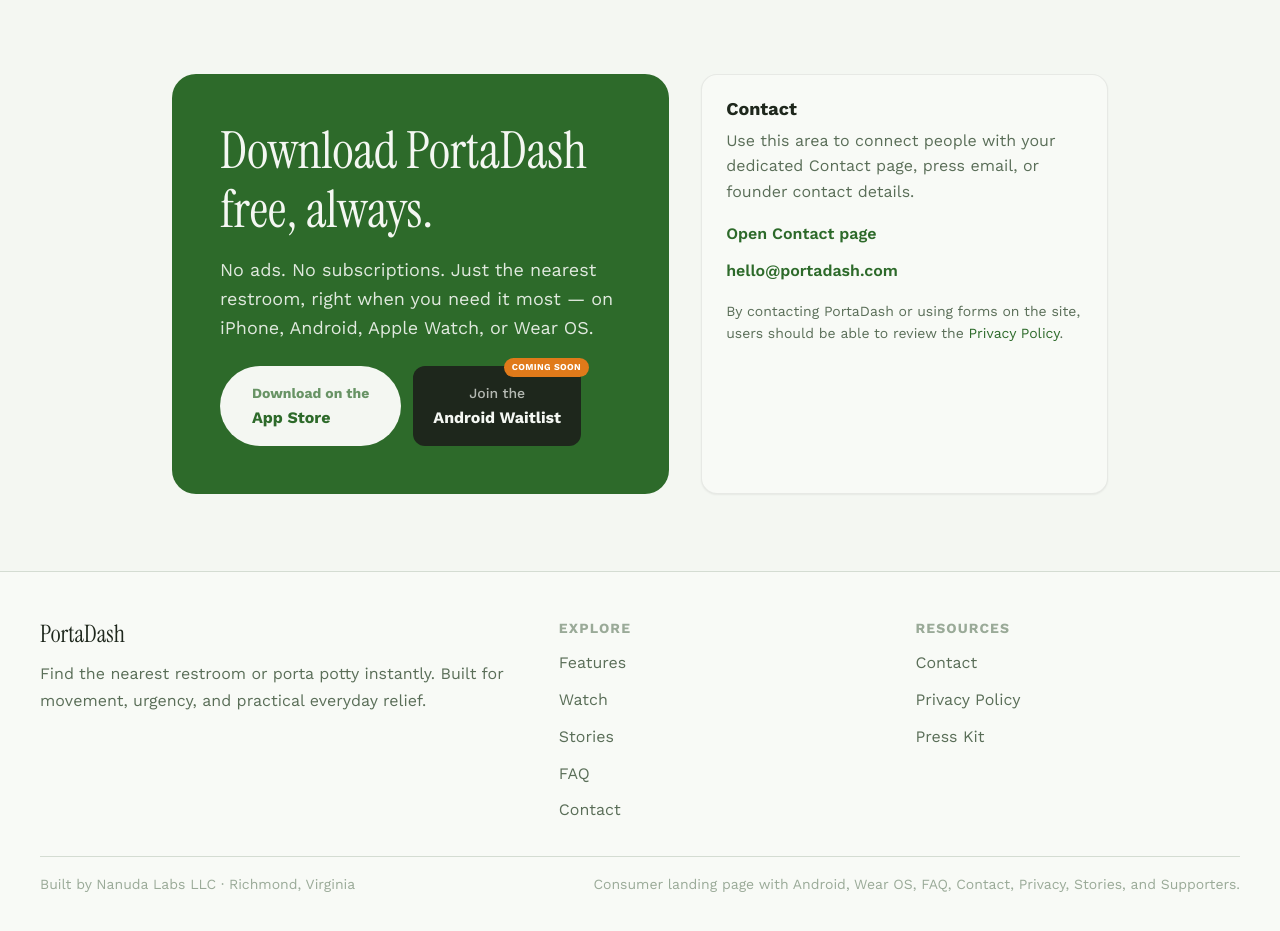
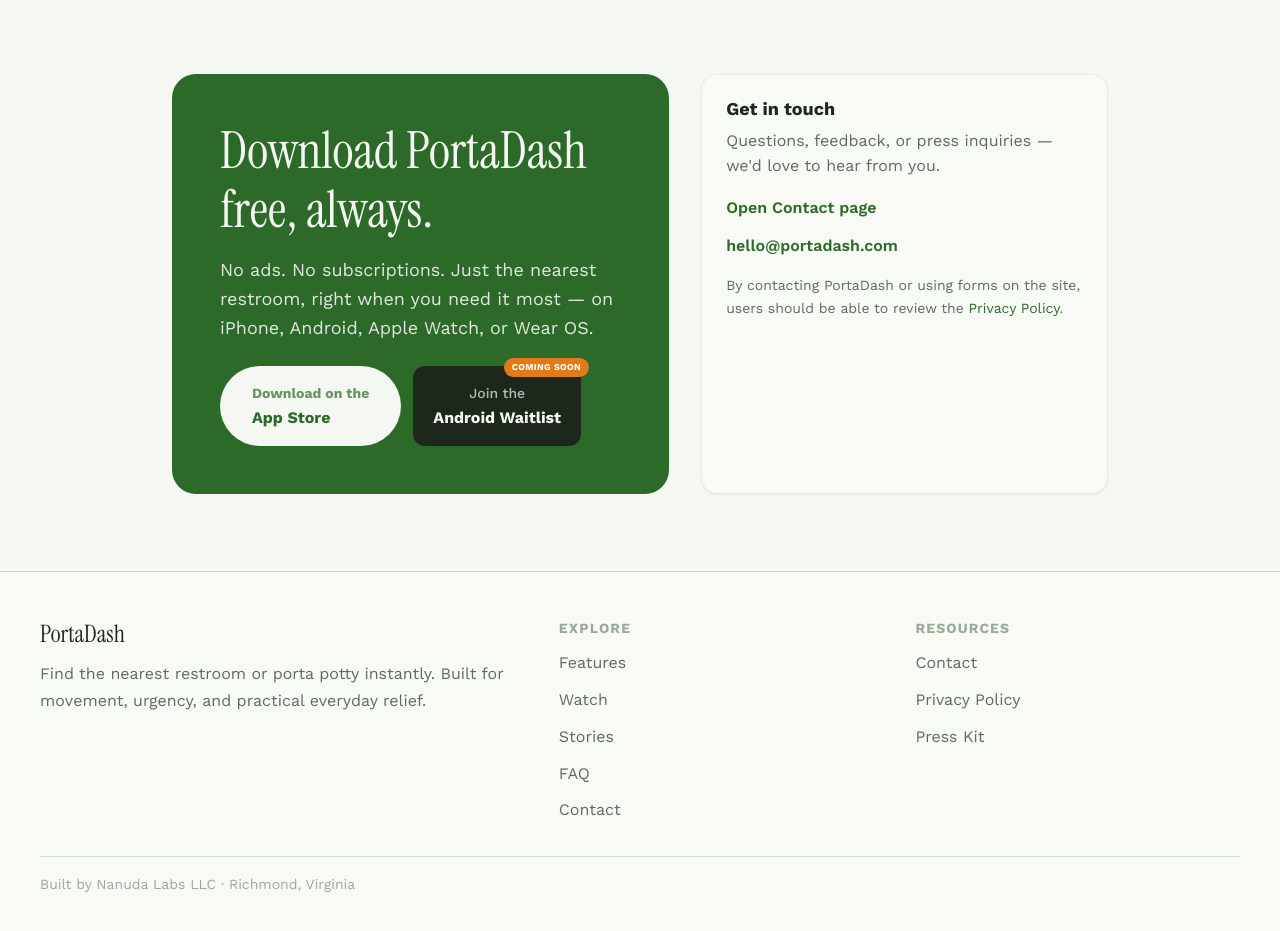
Before and after one commit to legendarylance/portadash-landing, a plain HTML site: page portadash-consumer-landing-no-side-space.html in a window 1280 px wide. Shown: the part 9923-10854 px from the top of the page. Drawn offline with nearby package versions, Linux system fonts and the light colour scheme.

Commit message:
fix: remove dev note from footer and update contact section copy

```diff
--- a/portadash-consumer-landing-no-side-space.html
+++ b/portadash-consumer-landing-no-side-space.html
@@ -543,8 +543,8 @@
           </div>
         </div>
         <div class="contact-card-panel reveal">
-          <h3>Contact</h3>
-          <p>Use this area to connect people with your dedicated Contact page, press email, or founder contact details.</p>
+          <h3>Get in touch</h3>
+          <p>Questions, feedback, or press inquiries — we'd love to hear from you.</p>
           <p style="margin-top: var(--space-4);"><a href="./contact.html" style="color: var(--color-primary); text-decoration: none; font-weight: 600;" target="_blank" rel="noopener noreferrer">Open Contact page</a></p>
           <p style="margin-top: var(--space-3);"><a href="mailto:hello@portadash.com" style="color: var(--color-primary); text-decoration: none; font-weight: 600;">hello@portadash.com</a></p>
           <p style="margin-top: var(--space-4); font-size: var(--text-xs);">By contacting PortaDash or using forms on the site, users should be able to review the <a href="./privacy-policy.html" style="color: var(--color-primary); text-decoration: none;" target="_blank" rel="noopener noreferrer">Privacy Policy</a>.</p>
@@ -580,7 +580,6 @@
     </div>
     <div class="footer-bottom">
       <p>Built by Nanuda Labs LLC · Richmond, Virginia</p>
-      <p>Consumer landing page with Android, Wear OS, FAQ, Contact, Privacy, Stories, and Supporters.</p>
     </div>
   </footer>
 
```
